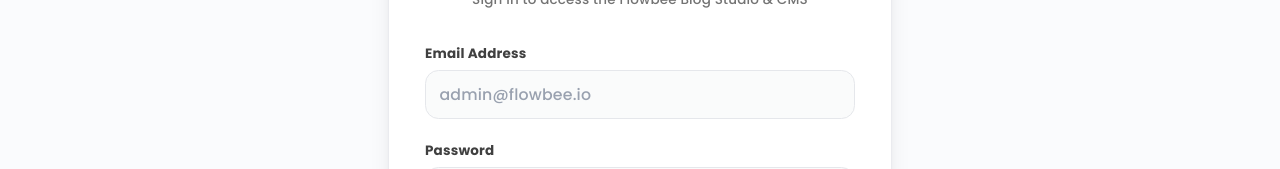
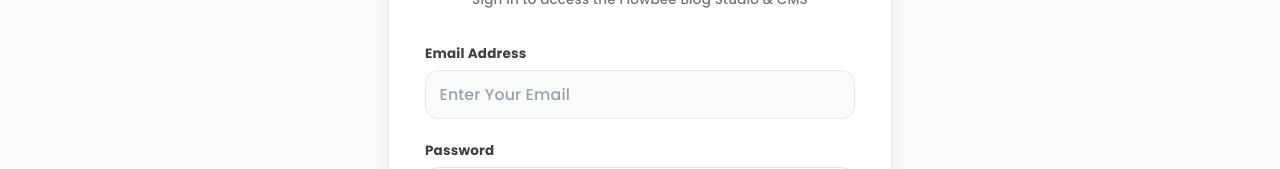
Before and after one commit to ftsalman/flowbee.io, a React (Vite) app: page /admin/login in a window 1280 px wide. Shown: the part 336-505 px from the top of the page. Built offline with nearby package versions, Linux system fonts and the light colour scheme; what react-quill-new would draw is missing.

Commit message:
Upd:Loginpage/email  placehoder text   changed

```diff
--- a/src/features/blog-admins/auth/page/Loginpage.jsx
+++ b/src/features/blog-admins/auth/page/Loginpage.jsx
@@ -85,7 +85,7 @@ export const Loginpage = () => {
               type="email"
               value={email}
               onChange={(e) => setEmail(e.target.value)}
-              placeholder="admin@flowbee.io"
+              placeholder="Enter Your Email"
               className="w-full !rounded-xl !bg-gray-50/80 focus:!bg-white font-medium text-sm"
               required
             />
```
